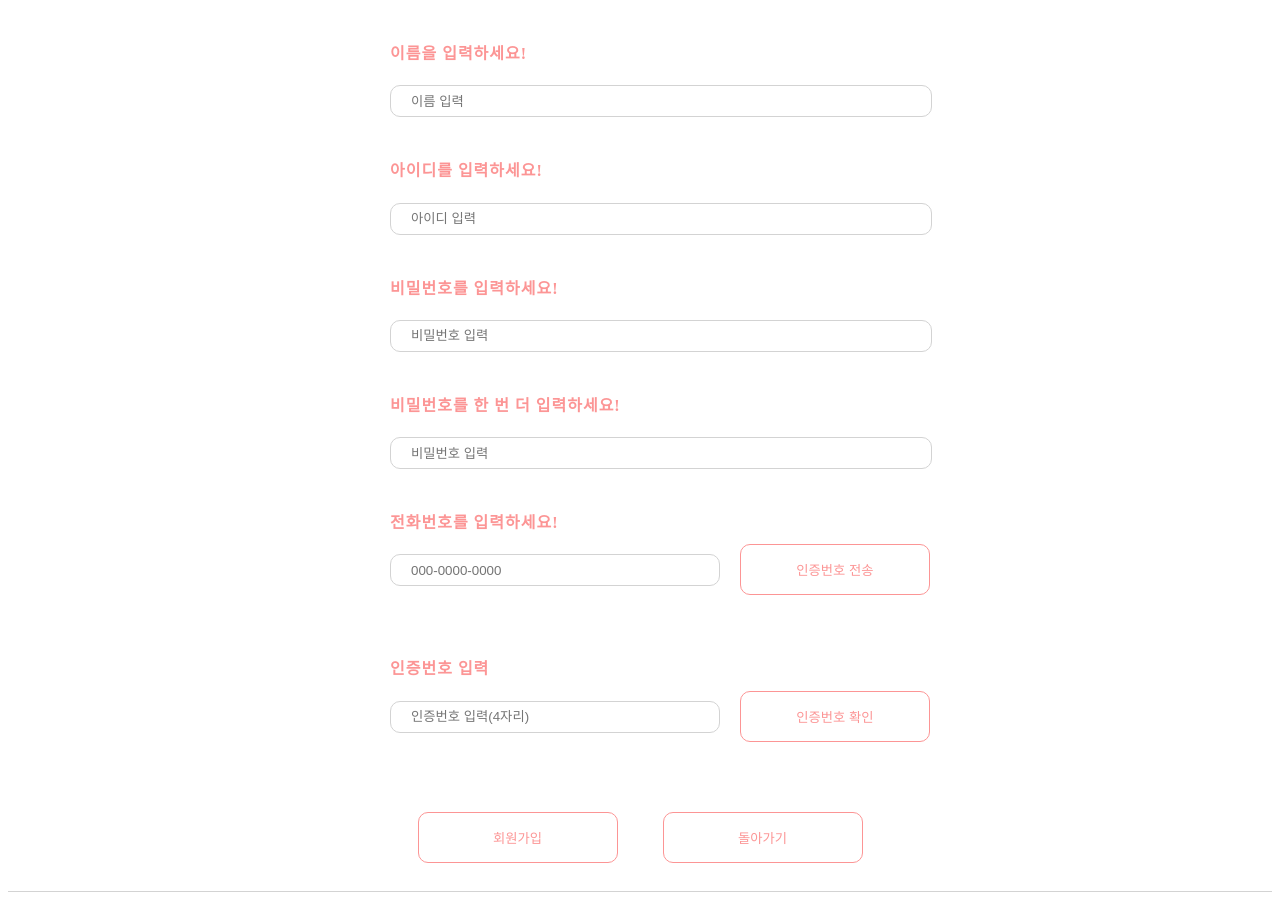
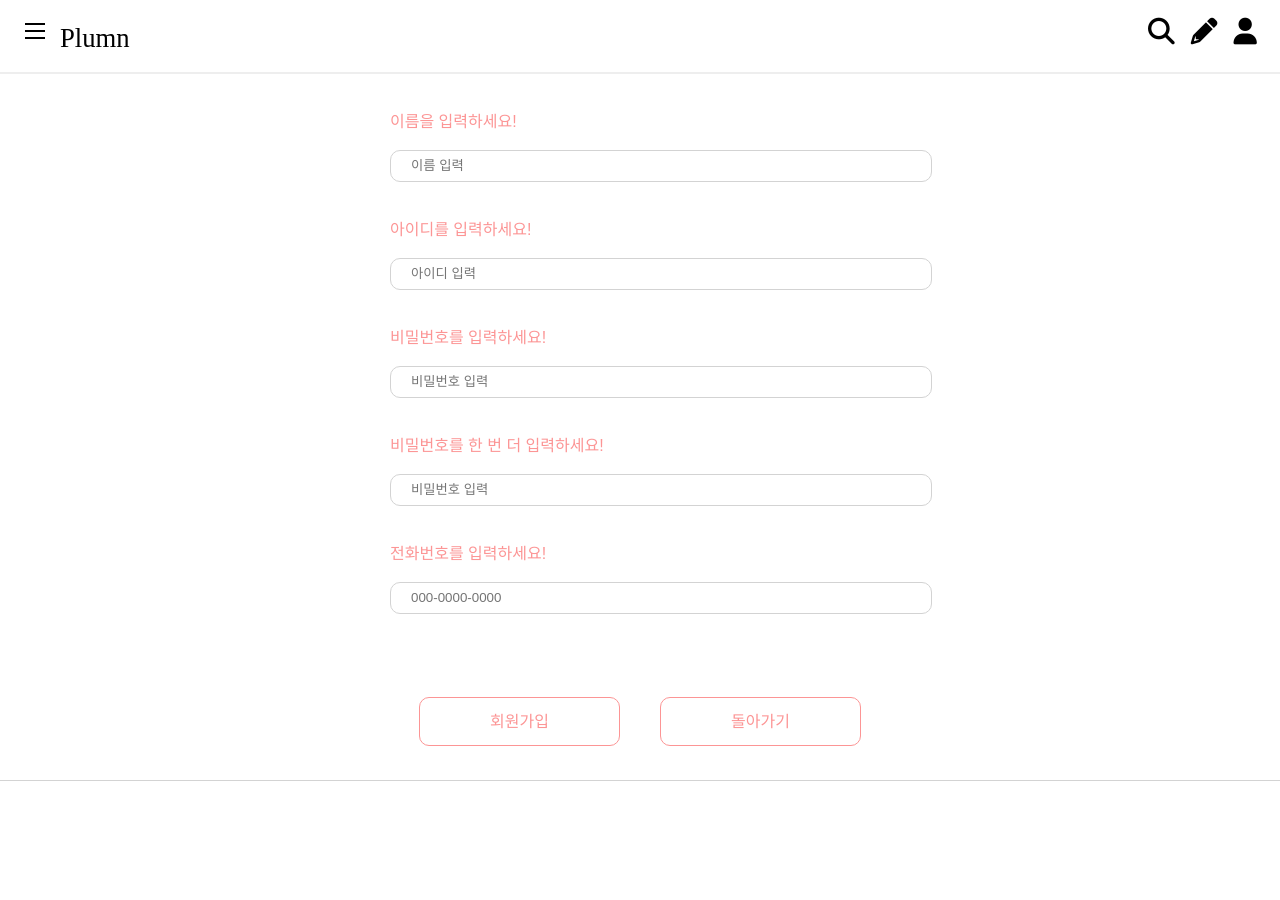
Before and after one commit to LikeLion-at-Skhu-10/Plumn, a Django app: template posts/templates/accounts/register.html in a window 1280 px wide. After the commit the page ends 781 px from the top, so only its background shows below. Run offline with Django 4.2, Linux system fonts and the light colour scheme; the template is opened without the code that fills it, so the values that code supplies are empty; some libraries are stand-ins or nearby versions; some web fonts are replaced.

Commit message:
login 2차 merge

```diff
--- a/posts/templates/accounts/register.html
+++ b/posts/templates/accounts/register.html
@@ -1,94 +1,69 @@
 <!-- 회원가입 -->
-{% load static %}
+{% extends 'base.html' %} {% load static %}
 <!DOCTYPE html>
 <html>
   <head>
     <meta charset="UTF-8" />
-    <title>회원가입 창</title>
-    <link href="{% static 'img/plumn_icon.png' %}" rel="shorcut icon">
+    <title>{% block title %} 회원가입 창 {% endblock %}</title>
+    <link href="{% static 'img/plumn_icon.png' %}" rel="shorcut icon" />
+    {% block head %}
     <link rel="stylesheet" href="{% static 'css/login.css' %}" />
+    {% endblock %}
   </head>
   <body>
+    {% block content %}
     <div class="register_wrap">
       <div class="register_text">
         <div class="text_wrap">
           <h4>이름을 입력하세요!</h4>
-          <input type="text" name="" id="" placeholder="이름 입력" />
+          <input type="text" class="input_margin" name="" id="" placeholder="이름 입력" />
         </div>
       </div>
 
       <div class="register_text">
         <div class="text_wrap">
           <h4>아이디를 입력하세요!</h4>
-          <input type="email" name="" id="" placeholder="아이디 입력" />
+          <input type="email" class="input_margin" name="" id="" placeholder="아이디 입력" />
         </div>
       </div>
 
       <div class="register_text">
         <div class="text_wrap">
           <h4>비밀번호를 입력하세요!</h4>
-          <input type="password" name="" id="" placeholder="비밀번호 입력" />
+          <input type="password" class="input_margin" name="" id="" placeholder="비밀번호 입력" />
         </div>
       </div>
 
       <div class="register_text">
         <div class="text_wrap">
           <h4>비밀번호를 한 번 더 입력하세요!</h4>
-          <input type="password" name="" id="" placeholder="비밀번호 입력" />
+          <input type="password" class="input_margin" name="" id="" placeholder="비밀번호 입력" />
         </div>
       </div>
 
       <div class="register_text">
         <div class="text_wrap">
           <h4>전화번호를 입력하세요!</h4>
-          <div class="certification">
-            <input type="tel" name="" id="" placeholder="000-0000-0000" />
-            <button class="certify_btn certify_btn_plumn" type="button">
-              인증번호 전송
-            </button>
-          </div>
-        </div>
-      </div>
-
-      <div class="register_text">
-        <div class="text_wrap">
-          <h4>인증번호 입력</h4>
-          <div class="certification">
-            <input
-              type="text"
-              name=""
-              id=""
-              placeholder="인증번호 입력(4자리)"
-            />
-            <button
-              onclick="certifyAlert()"
-              class="certify_btn certify_btn_plumn"
-              type="button"
-            >
-              인증번호 확인
-            </button>
-            <script>
-              function certifyAlert() {
-                alert("인증되었습니다.");
-              }
-            </script>
-          </div>
+            <input type="tel" class="input_margin" name="" id="" placeholder="000-0000-0000" />
         </div>
       </div>
 
       <div class="register">
-        <a href="{% url 'login' %}">
-          <button class="register_btn register_btn_plumn" type="button">
+        <div>
+            <a class="register_btn register_btn_plumn" type ="button" href="{% url 'login' %}">
             회원가입
-          </button>
-        </a>
-        <a href="{% url 'login' %}">
-          <button class="cancel_btn cancel_btn_plumn" type="button">
+            </a>
+            </div>
+          <div>
+            <a class="register_btn register_btn_plumn" type ="button" href="{% url 'login' %}">
             돌아가기
-          </button>
-        </a>
+          </a>
+          </div>
       </div>
-      <hr />
+      <hr class="hrhr" />
+
+      {% endblock %}
     </div>
+    {% block footer %} {% endblock %}
   </body>
 </html>
--- a/static/css/base.css
+++ b/static/css/base.css
@@ -3,19 +3,87 @@
   License: none (public domain)
 */
 
-html, body, div, span, applet, object, iframe,
-h1, h2, h3, h4, h5, h6, p, blockquote, pre,
-a, abbr, acronym, address, big, cite, code,
-del, dfn, em, img, ins, kbd, q, s, samp,
-small, strike, strong, sub, sup, tt, var,
-b, u, i, center,
-dl, dt, dd, ol, ul, li,
-fieldset, form, label, legend,
-table, caption, tbody, tfoot, thead, tr, th, td,
-article, aside, canvas, details, embed,
-figure, figcaption, footer, header, hgroup,
-menu, nav, output, ruby, section, summary,
-time, mark, audio, video {
+html,
+body,
+div,
+span,
+applet,
+object,
+iframe,
+h1,
+h2,
+h3,
+h4,
+h5,
+h6,
+p,
+blockquote,
+pre,
+a,
+abbr,
+acronym,
+address,
+big,
+cite,
+code,
+del,
+dfn,
+em,
+img,
+ins,
+kbd,
+q,
+s,
+samp,
+small,
+strike,
+strong,
+sub,
+sup,
+tt,
+var,
+b,
+u,
+i,
+center,
+dl,
+dt,
+dd,
+ol,
+ul,
+li,
+fieldset,
+form,
+label,
+legend,
+table,
+caption,
+tbody,
+tfoot,
+thead,
+tr,
+th,
+td,
+article,
+aside,
+canvas,
+details,
+embed,
+figure,
+figcaption,
+footer,
+header,
+hgroup,
+menu,
+nav,
+output,
+ruby,
+section,
+summary,
+time,
+mark,
+audio,
+video {
   margin: 0;
   padding: 0;
   border: 0;
@@ -24,22 +92,35 @@ time, mark, audio, video {
   vertical-align: baseline;
 }
 /* HTML5 display-role reset for older browsers */
-article, aside, details, figcaption, figure,
-footer, header, hgroup, menu, nav, section {
+article,
+aside,
+details,
+figcaption,
+figure,
+footer,
+header,
+hgroup,
+menu,
+nav,
+section {
   display: block;
 }
 body {
   line-height: 1;
 }
-ol, ul {
+ol,
+ul {
   list-style: none;
 }
-blockquote, q {
+blockquote,
+q {
   quotes: none;
 }
-blockquote:before, blockquote:after,
-q:before, q:after {
-	content: '';
+blockquote:before,
+blockquote:after,
+q:before,
+q:after {
+  content: "";
   content: none;
 }
 table {
@@ -50,9 +131,8 @@ table {
 /* ================================================================================== */
 /* @font-face kit by Fonts2u (https://fonts2u.com) */
 @font-face {
-  font-family:"Austria";
-  src:
-  url("Austria_Script.eot?") format("eot"),
+  font-family: "Austria";
+  src: url("Austria_Script.eot?") format("eot"),
     url("Austria_Script.woff") format("woff"),
     url("Austria_Script.ttf") format("truetype"),
     url("Austria_Script.svg#Austria") format("svg");
@@ -61,22 +141,90 @@ table {
 }
 
 /* Noto sans KR */
-@font-face {font-family: 'Noto Sans KR';font-style: normal;font-weight: 100;src: url(//fonts.gstatic.com/ea/notosanskr/v2/NotoSansKR-Thin.woff2) format('woff2'),url(//fonts.gstatic.com/ea/notosanskr/v2/NotoSansKR-Thin.woff) format('woff'),url(//fonts.gstatic.com/ea/notosanskr/v2/NotoSansKR-Thin.otf) format('opentype');}
-
-@font-face {font-family: 'Noto Sans KR';font-style: normal;font-weight: 300;src: url(//fonts.gstatic.com/ea/notosanskr/v2/NotoSansKR-Light.woff2) format('woff2'),url(//fonts.gstatic.com/ea/notosanskr/v2/NotoSansKR-Light.woff) format('woff'),url(//fonts.gstatic.com/ea/notosanskr/v2/NotoSansKR-Light.otf) format('opentype');}
-
-@font-face {font-family: 'Noto Sans KR';font-style: normal;font-weight: 400;src: url(//fonts.gstatic.com/ea/notosanskr/v2/NotoSansKR-Regular.woff2) format('woff2'),url(//fonts.gstatic.com/ea/notosanskr/v2/NotoSansKR-Regular.woff) format('woff'),url(//fonts.gstatic.com/ea/notosanskr/v2/NotoSansKR-Regular.otf) format('opentype');}
-
-@font-face {font-family: 'Noto Sans KR';font-style: normal;font-weight: 500;src: url(//fonts.gstatic.com/ea/notosanskr/v2/NotoSansKR-Medium.woff2) format('woff2'),url(//fonts.gstatic.com/ea/notosanskr/v2/NotoSansKR-Medium.woff) format('woff'),url(//fonts.gstatic.com/ea/notosanskr/v2/NotoSansKR-Medium.otf) format('opentype');}
-
-@font-face {font-family: 'Noto Sans KR';font-style: normal;font-weight: 700;src: url(//fonts.gstatic.com/ea/notosanskr/v2/NotoSansKR-Bold.woff2) format('woff2'),url(//fonts.gstatic.com/ea/notosanskr/v2/NotoSansKR-Bold.woff) format('woff'),url(//fonts.gstatic.com/ea/notosanskr/v2/NotoSansKR-Bold.otf) format('opentype');}
-
-@font-face {font-family: 'Noto Sans KR';font-style: normal;font-weight: 900;src: url(//fonts.gstatic.com/ea/notosanskr/v2/NotoSansKR-Black.woff2) format('woff2'),url(//fonts.gstatic.com/ea/notosanskr/v2/NotoSansKR-Black.woff) format('woff'),url(//fonts.gstatic.com/ea/notosanskr/v2/NotoSansKR-Black.otf) format('opentype');}
-
-body, h1, h2, h3, h4, h5, h6, input, textarea, select {
-	font-family: 'Noto Sans KR', sans-serif;
+@font-face {
+  font-family: "Noto Sans KR";
+  font-style: normal;
+  font-weight: 100;
+  src: url(//fonts.gstatic.com/ea/notosanskr/v2/NotoSansKR-Thin.woff2)
+      format("woff2"),
+    url(//fonts.gstatic.com/ea/notosanskr/v2/NotoSansKR-Thin.woff)
+      format("woff"),
+    url(//fonts.gstatic.com/ea/notosanskr/v2/NotoSansKR-Thin.otf)
+      format("opentype");
 }
 
+@font-face {
+  font-family: "Noto Sans KR";
+  font-style: normal;
+  font-weight: 300;
+  src: url(//fonts.gstatic.com/ea/notosanskr/v2/NotoSansKR-Light.woff2)
+      format("woff2"),
+    url(//fonts.gstatic.com/ea/notosanskr/v2/NotoSansKR-Light.woff)
+      format("woff"),
+    url(//fonts.gstatic.com/ea/notosanskr/v2/NotoSansKR-Light.otf)
+      format("opentype");
+}
+
+@font-face {
+  font-family: "Noto Sans KR";
+  font-style: normal;
+  font-weight: 400;
+  src: url(//fonts.gstatic.com/ea/notosanskr/v2/NotoSansKR-Regular.woff2)
+      format("woff2"),
+    url(//fonts.gstatic.com/ea/notosanskr/v2/NotoSansKR-Regular.woff)
+      format("woff"),
+    url(//fonts.gstatic.com/ea/notosanskr/v2/NotoSansKR-Regular.otf)
+      format("opentype");
+}
+
+@font-face {
+  font-family: "Noto Sans KR";
+  font-style: normal;
+  font-weight: 500;
+  src: url(//fonts.gstatic.com/ea/notosanskr/v2/NotoSansKR-Medium.woff2)
+      format("woff2"),
+    url(//fonts.gstatic.com/ea/notosanskr/v2/NotoSansKR-Medium.woff)
+      format("woff"),
+    url(//fonts.gstatic.com/ea/notosanskr/v2/NotoSansKR-Medium.otf)
+      format("opentype");
+}
+
+@font-face {
+  font-family: "Noto Sans KR";
+  font-style: normal;
+  font-weight: 700;
+  src: url(//fonts.gstatic.com/ea/notosanskr/v2/NotoSansKR-Bold.woff2)
+      format("woff2"),
+    url(//fonts.gstatic.com/ea/notosanskr/v2/NotoSansKR-Bold.woff)
+      format("woff"),
+    url(//fonts.gstatic.com/ea/notosanskr/v2/NotoSansKR-Bold.otf)
+      format("opentype");
+}
+
+@font-face {
+  font-family: "Noto Sans KR";
+  font-style: normal;
+  font-weight: 900;
+  src: url(//fonts.gstatic.com/ea/notosanskr/v2/NotoSansKR-Black.woff2)
+      format("woff2"),
+    url(//fonts.gstatic.com/ea/notosanskr/v2/NotoSansKR-Black.woff)
+      format("woff"),
+    url(//fonts.gstatic.com/ea/notosanskr/v2/NotoSansKR-Black.otf)
+      format("opentype");
+}
+
+body,
+h1,
+h2,
+h3,
+h4,
+h5,
+h6,
+input,
+textarea,
+select {
+  font-family: "Noto Sans KR", sans-serif;
+}
 
 /* 네비게이션 바 */
 .nav {
@@ -95,7 +243,9 @@ body, h1, h2, h3, h4, h5, h6, input, textarea, select {
   float: left;
   margin: 10px 0 10px 0;
 }
-.index > a:link, .index > a:visited, .index > a:active {
+.index > a:link,
+.index > a:visited,
+.index > a:active {
   text-decoration: none;
   color: black;
 }
@@ -133,39 +283,42 @@ body, h1, h2, h3, h4, h5, h6, input, textarea, select {
   position: absolute;
   width: 20px;
 }
-.line-main::before, .line-main::after,
-.line-split::before, .line-split::after {
-  content: '';
+.line-main::before,
+.line-main::after,
+.line-split::before,
+.line-split::after {
+  content: "";
   position: absolute;
   width: inherit;
   height: 2px;
   background-color: black;
-  transition: transform .5s;
+  transition: transform 0.5s;
 }
-.line-main::before{
+.line-main::before {
   transform: translateY(-7px);
 }
 .line-main::after {
   transform: translateY(7px);
 }
-.line-split::before, .line-split::after {
+.line-split::before,
+.line-split::after {
   width: 10px;
-  transition: transform .5s, opacity .5s;
+  transition: transform 0.5s, opacity 0.5s;
 }
 .line-split::after {
   transform: translateX(10px);
 }
-#checkbox:checked~.line-main::before{
+#checkbox:checked ~ .line-main::before {
   transform: rotate(45deg);
 }
-#checkbox:checked~.line-main::after{
+#checkbox:checked ~ .line-main::after {
   transform: rotate(-45deg);
 }
-#checkbox:checked~.line-split::before{
+#checkbox:checked ~ .line-split::before {
   opacity: 0;
 }
-#checkbox:checked~.line-split::after{
-  opacity: 0
+#checkbox:checked ~ .line-split::after {
+  opacity: 0;
 }
 
 /* hr */
@@ -189,6 +342,7 @@ body, h1, h2, h3, h4, h5, h6, input, textarea, select {
   margin-left: auto;
   padding: 0 10em 0 10em;
 }
-.footer_box h2, .footer_box p {
+.footer_box h2,
+.footer_box p {
   color: white;
 }
--- a/static/css/login.css
+++ b/static/css/login.css
@@ -1,7 +1,4 @@
 /**************************************************/
-body {
-  letter-spacing: 1px;
-}
 
 .container {
   display: flex;
@@ -99,32 +84,34 @@ li + li::before {
   content: "";
   position: absolute;
   top: 10px;
-  left: 1px;
+  left: -25px;
   width: 1px;
   height: 12px;
   border-radius: 3px;
   background-color: lightgray;
 }
 
-/* .login {
+.login {
   display: flex;
-} */
+  margin-left: 0 auto;
+}
 
 /* 로그인 버튼 */
-button {
+/* button {
   margin: 20px;
-}
+} */
 
 .btn {
   margin-left: 180px;
+  width: 200px;
+  margin-top: 20px;
   position: relative;
-  padding: 15px 30px;
+  padding: 15px 50px;
   border-radius: 15px;
-  font-weight: 500;
+  font-weight: 300;
   background-color: white;
   color: #fc9595;
   transition: 0.25s;
-  width: 50%;
 }
 
 .btn_plumn {
@@ -144,7 +131,13 @@ button {
 /**************************************************/
 /*register.html 회원가입 부분 */
 
+.input_margin{
+  margin-top: 20px;
+}
+
 .register_wrap {
+  /* display: flex;
+  flex-direction: column; */
   text-align: center;
 }
 
@@ -159,8 +152,8 @@ button {
 }
 
 .text_wrap {
+  margin-bottom: 30px;
   margin-top: 40px;
-  margin-bottom: 30px;
 }
 
 /* 입력창 (공통) */
@@ -183,15 +176,14 @@ button {
 }
 
 .certify_btn {
-  margin-top: -10px;
+  margin-top: 10px;
   padding: 15px 20px;
   border-radius: 10px;
   font-weight: 200;
   background-color: white;
   color: #fc9595;
   transition: 0.25s;
-  width: 300px;
-  margin-right: -40px;
+  width: 200px;
 }
 
 .certify_btn_plumn {
@@ -208,15 +200,23 @@ button {
 
 /* 회원가입, 돌아가기 버튼 */
 
+
+.register{
+  display: flex;
+  width: 100%;
+  flex-direction: row;
+  justify-content: center;
+  margin-top: 50px;
+}
+
 .register_btn {
   position: relative;
-  padding: 15px 30px;
+  padding: 15px 70px;
   border-radius: 10px;
   font-weight: 200;
   background-color: white;
   color: #fc9595;
   transition: 0.25s;
-  width: 200px;
 }
 
 .register_btn_plumn {
@@ -229,6 +229,13 @@ button {
   border: 1.5px solid #fe8d92;
   color: white;
   cursor: pointer;
+}
+
+
+.register > div {
+  margin-left: 20px;
+  margin-right: 20px;
+  margin-top: 50px;
 }
 
 .cancel_btn {
@@ -442,7 +435,8 @@ a {
 }
 
 /* 전체 hr 고정 */
-hr {
+.hrhr {
+  margin-top: 50px;
   border: none;
   border-top: 1px solid lightgray;
 }
```
Also changed, not shown: other parts of static/css/login.css (+45 -59 lines), posts/templates/accounts/find_id.html (+16 -16 lines), posts/templates/accounts/find_id_success.html (+14 -8 lines), posts/templates/accounts/find_pw.html (+13 -45 lines), posts/templates/accounts/find_pw_success.html (+12 -7 lines), posts/templates/accounts/login.html (+16 -21 lines). Lines whose indentation alone changed are shown as unchanged.
